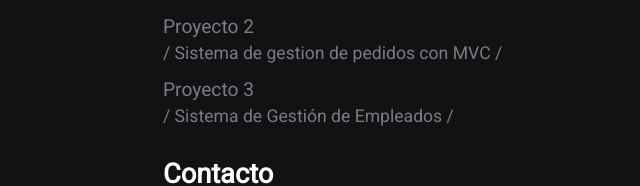
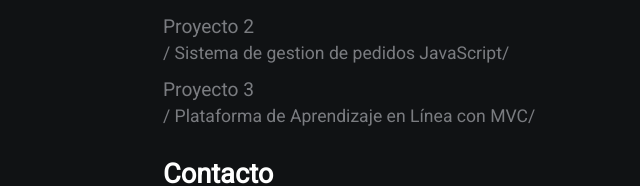
Before and after one commit to joamoyano/Joamoyano.github.io, a plain HTML site: page index.html in a window 1280 px wide. Shown: the part 519-705 px from the top of the page, 477-1117 px from the left. Drawn offline with Linux system fonts and the light colour scheme.

Commit message:
git push origin main

```diff
--- a/index.html
+++ b/index.html
@@ -32,8 +32,8 @@
             </section>
             <h2>Proyectos</h2>
             <a href="https://github.com/joamoyano/TriviaGamer">Proyecto 1</a><p> / Quiz Game con JavaScript / </p>
-            <a href="#">Proyecto 2</a><p> / Sistema de gestion de pedidos con MVC /</p>
-            <a href="#">Proyecto 3</a><p> / Sistema de Gestión de Empleados /</p>
+            <a href="https://github.com/joamoyano/TrymsPedidos">Proyecto 2</a><p> / Sistema de gestion de pedidos JavaScript/</p>
+            <a href="#">Proyecto 3</a><p> / Plataforma de Aprendizaje en Línea con MVC/</p>
 
             <h2>Contacto</h2>
             <a href="https://drive.google.com/file/d/1_bzc6bvZb_bWgIgH0il5rnqcs3WerQNN/view?usp=drive_link" download="JoaquinMoyanoCV.pdf" >CV</a>
```
